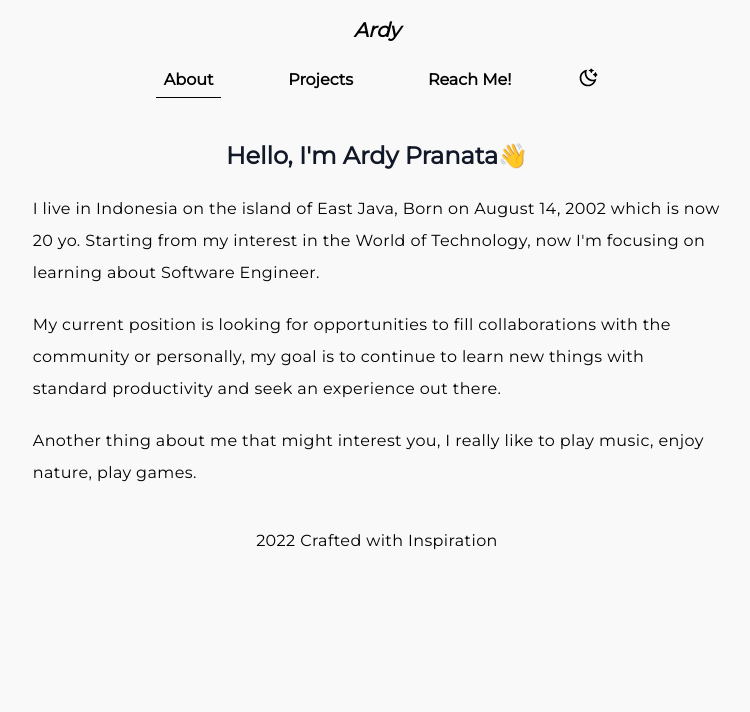
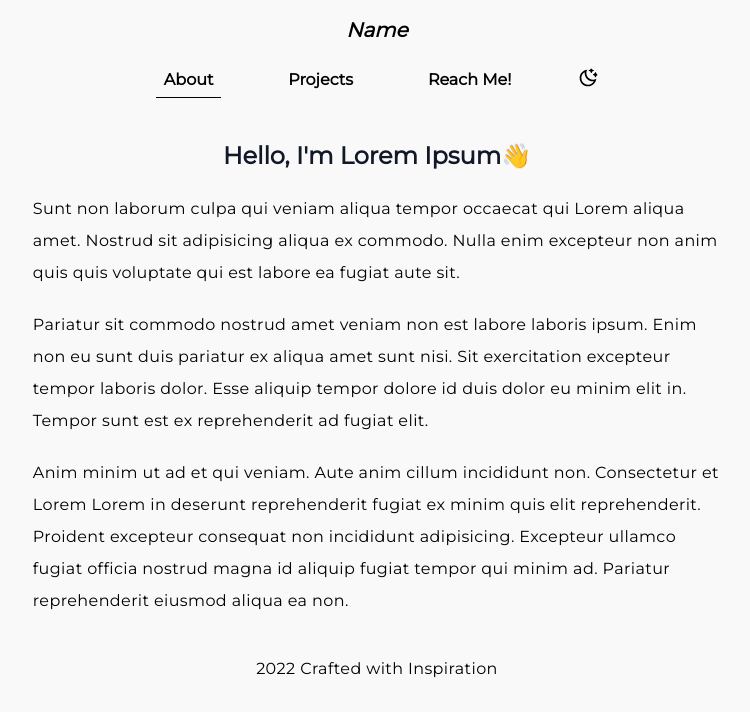
Before and after one commit to ardynatz/easy-profile, a React (Vite) app: page /home in a window 1280 px wide. Shown: the top 712 px of the page, without its empty margins (263-1013 px from the left). Built offline with nearby package versions, Linux system fonts and the light colour scheme.

Commit message:
Update: Update for public repo

```diff
--- a/src/Data/config.js
+++ b/src/Data/config.js
@@ -1,5 +1,5 @@
 export const navbarConfig = {
-  title: "Ardy",
+  title: "Name",
 };
 
 export const footerConfig = {
@@ -7,10 +7,10 @@ export const footerConfig = {
 };
 
 export const aboutConfig = {
-  title: "Hello, I'm Ardy Pranata👋",
-  p1: "I live in Indonesia on the island of East Java, Born on August 14, 2002 which is now 20 yo. Starting from my interest in the World of Technology, now I'm focusing on learning about Software Engineer.",
-  p2: "My current position is looking for opportunities to fill collaborations with the community or personally, my goal is to continue to learn new things with standard productivity and seek an experience out there.",
-  p3: "Another thing about me that might interest you, I really like to play music, enjoy nature, play games.",
+  title: "Hello, I'm Lorem Ipsum👋",
+  p1: "Sunt non laborum culpa qui veniam aliqua tempor occaecat qui Lorem aliqua amet. Nostrud sit adipisicing aliqua ex commodo. Nulla enim excepteur non anim quis quis voluptate qui est labore ea fugiat aute sit.",
+  p2: "Pariatur sit commodo nostrud amet veniam non est labore laboris ipsum. Enim non eu sunt duis pariatur ex aliqua amet sunt nisi. Sit exercitation excepteur tempor laboris dolor. Esse aliquip tempor dolore id duis dolor eu minim elit in. Tempor sunt est ex reprehenderit ad fugiat elit.",
+  p3: "Anim minim ut ad et qui veniam. Aute anim cillum incididunt non. Consectetur et Lorem Lorem in deserunt reprehenderit fugiat ex minim quis elit reprehenderit. Proident excepteur consequat non incididunt adipisicing. Excepteur ullamco fugiat officia nostrud magna id aliquip fugiat tempor qui minim ad. Pariatur reprehenderit eiusmod aliqua ea non.",
 };
 
 export const contactConfig = {
```
